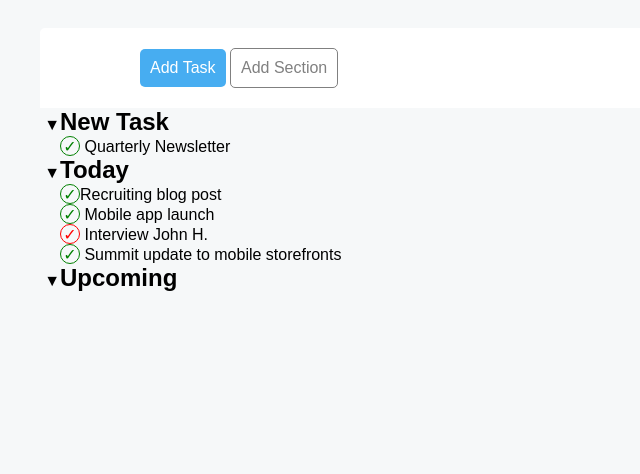
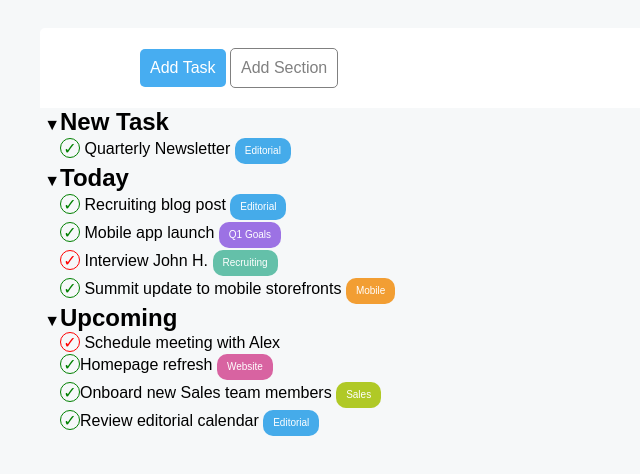
Before and after one commit to manyblake/html-css-toboolist, a plain HTML site: page index.html in a window 1280 px wide. Shown: the part 102-576 px from the top of the page, without its empty margins (0-640 px from the left). Drawn offline with Linux system fonts and the light colour scheme.

Commit message:
finite label

```diff
--- a/css/style.css
+++ b/css/style.css
@@ -68,6 +68,10 @@ nav {
     list-style-type: none;
 }
 
+.secondary-list__item {
+    line-height: 26px;
+}
+
 .icon-circle {
     border-radius: 50%;
     border: 1px solid green;
@@ -83,3 +87,32 @@ nav {
     color: red;
     border-color: red;
 }
+
+.secondary-list__label--editorial {
+    padding: 0 10px;
+    background-color: #45abea;
+    border-radius: 10px;
+    display: inline-block;
+    color: white;
+    font-size: 10px;
+}
+
+.secondary-list__label--goals {
+    background-color: #9c72e4;
+}
+
+.secondary-list__label--recruiting {
+    background-color: #64c0a9;
+}
+
+.secondary-list__label--mobile {
+    background-color: #f29e33;
+}
+
+.secondary-list__label--website {
+    background-color: #d863a1;
+}
+
+.secondary-list__label--sales {
+    background-color: #b0c926;
+}
--- a/index.html
+++ b/index.html
@@ -27,28 +27,54 @@
                 <li>
                     <h2>New Task</h2>
                     <ul class="secondary-list">
-                        <li class="secondary-list__item"><span class="icon-circle">&check;</span> Quarterly Newsletter</li>
+                        <li class="secondary-list__item">
+                            <span class="icon-circle">&check;</span> Quarterly Newsletter
+                            <span class="secondary-list__label--editorial">Editorial</span>
+                        </li>
                     </ul>
                 </li>
                 <li>
                     <h2>Today</h2>
                     <ul class="secondary-list">
-                        <li class="secondary-list__item"><span class="icon-circle">&check;</span>Recruiting blog post
+                        <li class="secondary-list__item">
+                            <span class="icon-circle">&check;</span> Recruiting blog post
+                            <span class="secondary-list__label--editorial">Editorial</span>
+                        </li>
+                        <li class="secondary-list__item">
+                            <span class="icon-circle">&check;</span> Mobile app launch
+                            <span class="secondary-list__label--editorial secondary-list__label--goals">Q1 Goals</span>
+                        </li>
+                        <li class="secondary-list__item">
+                            <span class="icon-circle icon-circle--red">&check;</span> Interview John H.
+                            <span class="secondary-list__label--editorial secondary-list__label--recruiting">Recruiting</span>
 
                         </li>
-                        <li class="secondary-list__item"><span class="icon-circle">&check;</span> Mobile app launch
-
-                        </li>
-                        <li class="secondary-list__item"><span class="icon-circle icon-circle--red">&check;</span> Interview John H.
-
-                        </li>
-                        <li class="secondary-list__item"><span class="icon-circle">&check;</span> Summit update to mobile storefronts
+                        <li class="secondary-list__item">
+                            <span class="icon-circle">&check;</span> Summit update to mobile storefronts
+                            <span class="secondary-list__label--editorial secondary-list__label--mobile">Mobile</span>
 
                         </li>
                     </ul>
                 </li>
                 <li>
                     <h2>Upcoming</h2>
+                    <ul class="secondary-list">
+                        <li>
+                            <span class="icon-circle icon-circle--red">&check;</span> Schedule meeting with Alex
+                        </li>
+                        <li class="secondary-list__item">
+                            <span class="icon-circle">&check;</span>Homepage refresh
+                            <span class="secondary-list__label--editorial secondary-list__label--website">Website</span>
+                        </li>
+                        <li class="secondary-list__item">
+                            <span class="icon-circle">&check;</span>Onboard new Sales team members
+                            <span class="secondary-list__label--editorial secondary-list__label--sales">Sales</span>
+                        </li>
+                        <li class="secondary-list__item">
+                            <span class="icon-circle">&check;</span>Review editorial calendar
+                            <span class="secondary-list__label--editorial">Editorial</span>
+                        </li>
+                    </ul>
                 </li>
             </ul>
 
```
